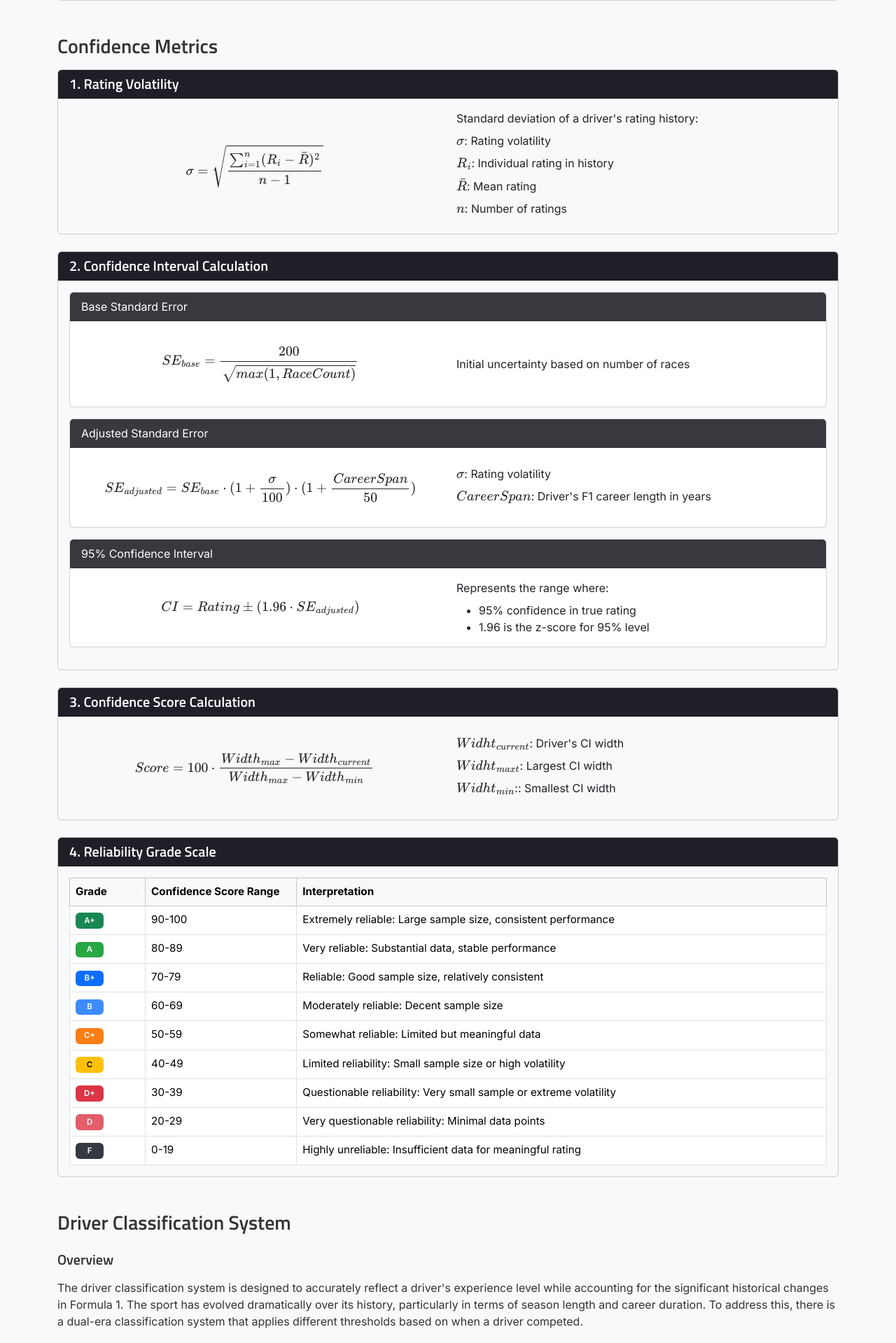
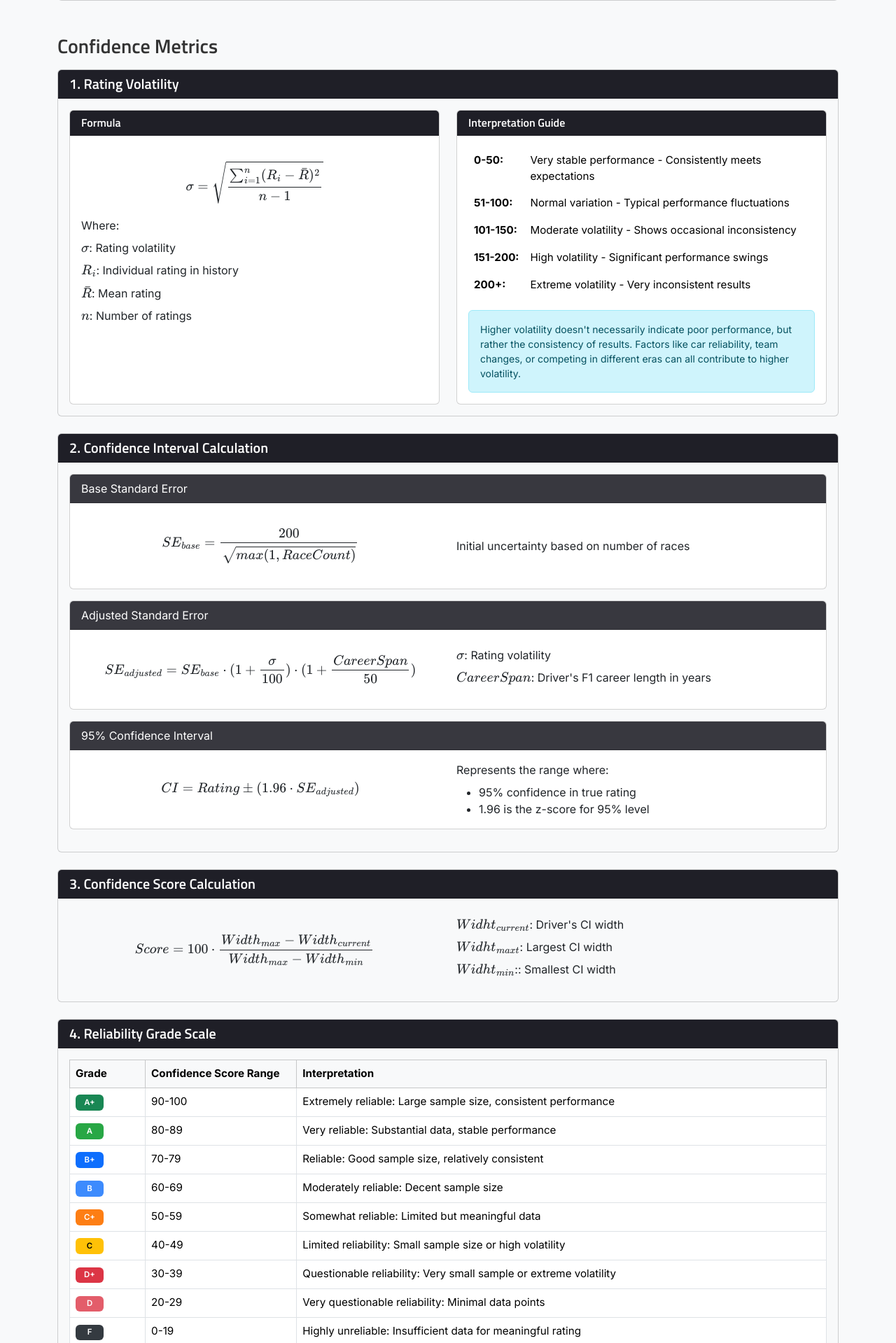
Before and after one commit to rafachan3/f1-elo-ranking, a Flask app: page /methodology in a window 1280 px wide. Shown: the part 4035-5954 px from the top of the page at 70% size. Run offline with Flask 3, Linux system fonts and the light colour scheme; parts of the project's set-up code (start-up, migrations or seed data) failed here and were passed over; some libraries are stand-ins or nearby versions.

Commit message:
feat(methodology): improve rating volatility section
Improve the presentation of rating volatility metrics:
- Add structured interpretation guide (0-50 to 200+ ranges)
- Split content into distinct formula and interpretation sections
- Apply consistent card layout theme
- Improve readability with tabular format

This update helps users better understand how to interpret rating volatility values and what they indicate about driver performance.

```diff
--- a/templates/methodology.html
+++ b/templates/methodology.html
@@ -360,33 +360,70 @@
         <div class="formula-steps">
  <!-- Rating Volatility -->
 <div class="card bg-light mb-4">
-                <div class="card-header bg-primary text-white">
+    <div class="card-header">
         <h4 class="h5 mb-0">1. Rating Volatility</h4>
     </div>
     <div class="card-body">
-                    <div class="row align-items-center">
+        <div class="row g-4">
+            <!-- Formula Card -->
             <div class="col-md-6">
-                            <div class="formula-display text-center py-3">
+                <div class="card h-100">
+                    <div class="card-header">
+                        <h5 class="h6 mb-0">Formula</h5>
+                    </div>
+                    <div class="card-body">
+                        <div class="formula-display text-center">
                             \[\sigma = \sqrt{\frac{\sum_{i=1}^{n}(R_i - \bar{R})^2}{n-1}}\]
                         </div>
+                        <div class="mt-3">
+                            <p class="mb-2">Where:</p>
+                            <ul class="list-unstyled mb-0">
+                                <li class="mb-2">\(\sigma\): Rating volatility</li>
+                                <li class="mb-2">\(R_i\): Individual rating in history</li>
+                                <li class="mb-2">\(\bar{R}\): Mean rating</li>
+                                <li>\(n\): Number of ratings</li>
+                            </ul>
                         </div>
+                    </div>
+                </div>
+            </div>
+
+            <!-- Interpretation Card -->
             <div class="col-md-6">
-                            <p class="mb-2">Standard deviation of a driver's rating history:</p>
-                            <div class="variables-list">
-                                <ul class="list-unstyled mb-0">
-                                    <li class="mb-2">
-                                        \(\sigma\): Rating volatility
-                                    </li>
-                                    <li class="mb-2">
-                                        \(R_i\): Individual rating in history
-                                    </li>
-                                    <li class="mb-2">
-                                        \(\bar{R}\): Mean rating
-                                    </li>
-                                    <li class="mb-2">
-                                        \(n\): Number of ratings
-                                    </li>
-                                </ul>
+                <div class="card h-100">
+                    <div class="card-header">
+                        <h5 class="h6 mb-0">Interpretation Guide</h5>
+                    </div>
+                    <div class="card-body">
+                        <table class="table table-borderless mb-3">
+                            <tbody>
+                                <tr>
+                                    <td class="text-nowrap"><strong>0-50:</strong></td>
+                                    <td>Very stable performance - Consistently meets expectations</td>
+                                </tr>
+                                <tr>
+                                    <td class="text-nowrap"><strong>51-100:</strong></td>
+                                    <td>Normal variation - Typical performance fluctuations</td>
+                                </tr>
+                                <tr>
+                                    <td class="text-nowrap"><strong>101-150:</strong></td>
+                                    <td>Moderate volatility - Shows occasional inconsistency</td>
+                                </tr>
+                                <tr>
+                                    <td class="text-nowrap"><strong>151-200:</strong></td>
+                                    <td>High volatility - Significant performance swings</td>
+                                </tr>
+                                <tr>
+                                    <td class="text-nowrap"><strong>200+:</strong></td>
+                                    <td>Extreme volatility - Very inconsistent results</td>
+                                </tr>
+                            </tbody>
+                        </table>
+                        <div class="alert alert-info mb-0 small">
+                            Higher volatility doesn't necessarily indicate poor performance, but rather the consistency of results.
+                            Factors like car reliability, team changes, or competing in different eras can all contribute to higher volatility.
+                        </div>
+                    </div>
                 </div>
             </div>
         </div>
```
Lines whose indentation alone changed are shown as unchanged.
